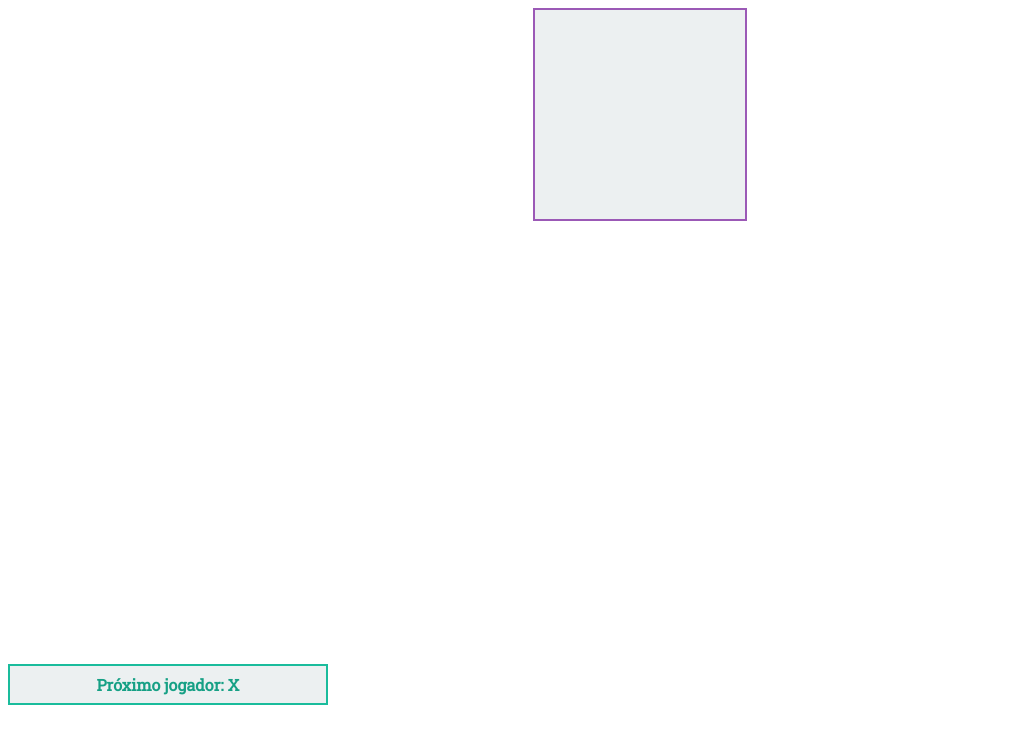
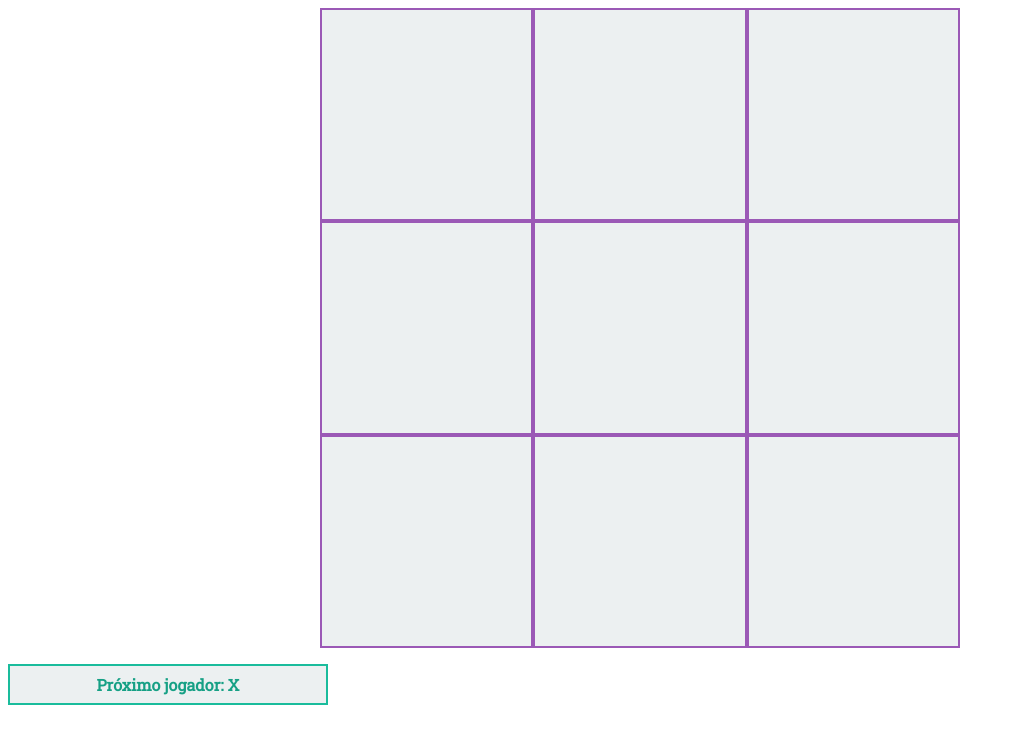
Before and after one commit to ferreiraapfernanda/15dias-de-react, a React (Create React App) app: page / in a window 1280 px wide. Shown: the top 744 px of the page, without its empty margins (0-1015 px from the left). Built offline with nearby package versions, Linux system fonts and the light colour scheme.

Commit message:
Primeira versão dos 9 squres no board

```diff
--- a/src/components/BoardCollab/index.js
+++ b/src/components/BoardCollab/index.js
@@ -4,7 +4,17 @@ import SquareCollab from "../SquareCollab";
 import "./styles.css";
 
 const BoardCollab = ({ qtd }) => (
-    <article className="board-collab"><SquareCollab /></article>
+    <article className="board-collab">
+        <SquareCollab />
+        <SquareCollab />
+        <SquareCollab />
+        <SquareCollab />
+        <SquareCollab />
+        <SquareCollab />
+        <SquareCollab />
+        <SquareCollab />
+        <SquareCollab />
+    </article>
 );
 
 export default BoardCollab;
--- a/src/components/SquareCollab/styles.css
+++ b/src/components/SquareCollab/styles.css
@@ -7,4 +7,6 @@
     font-size: 8vw;
     color: #1abc9c;
     cursor: pointer;
+    vertical-align: top;
+    outline: none;
 }
```
